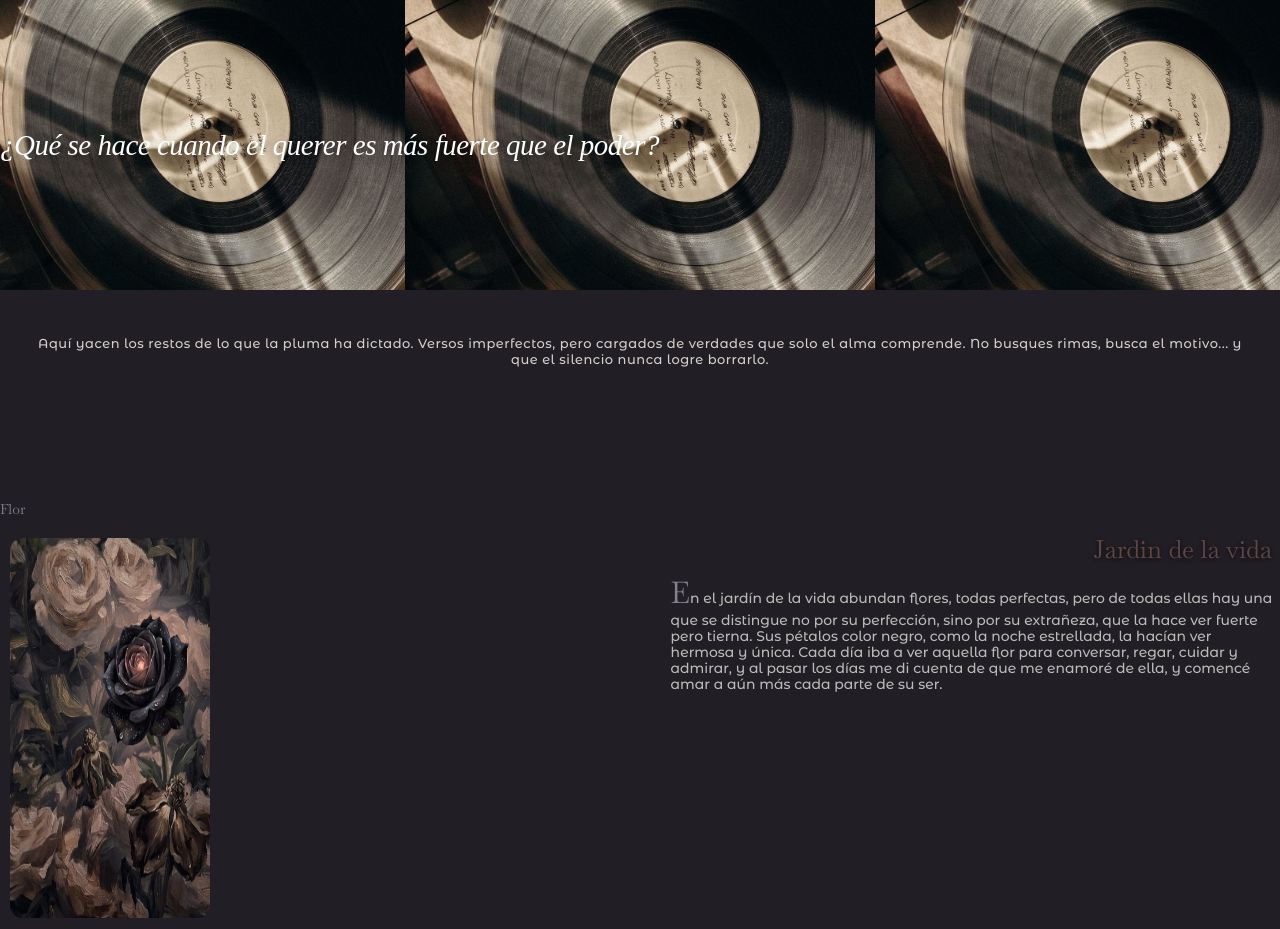
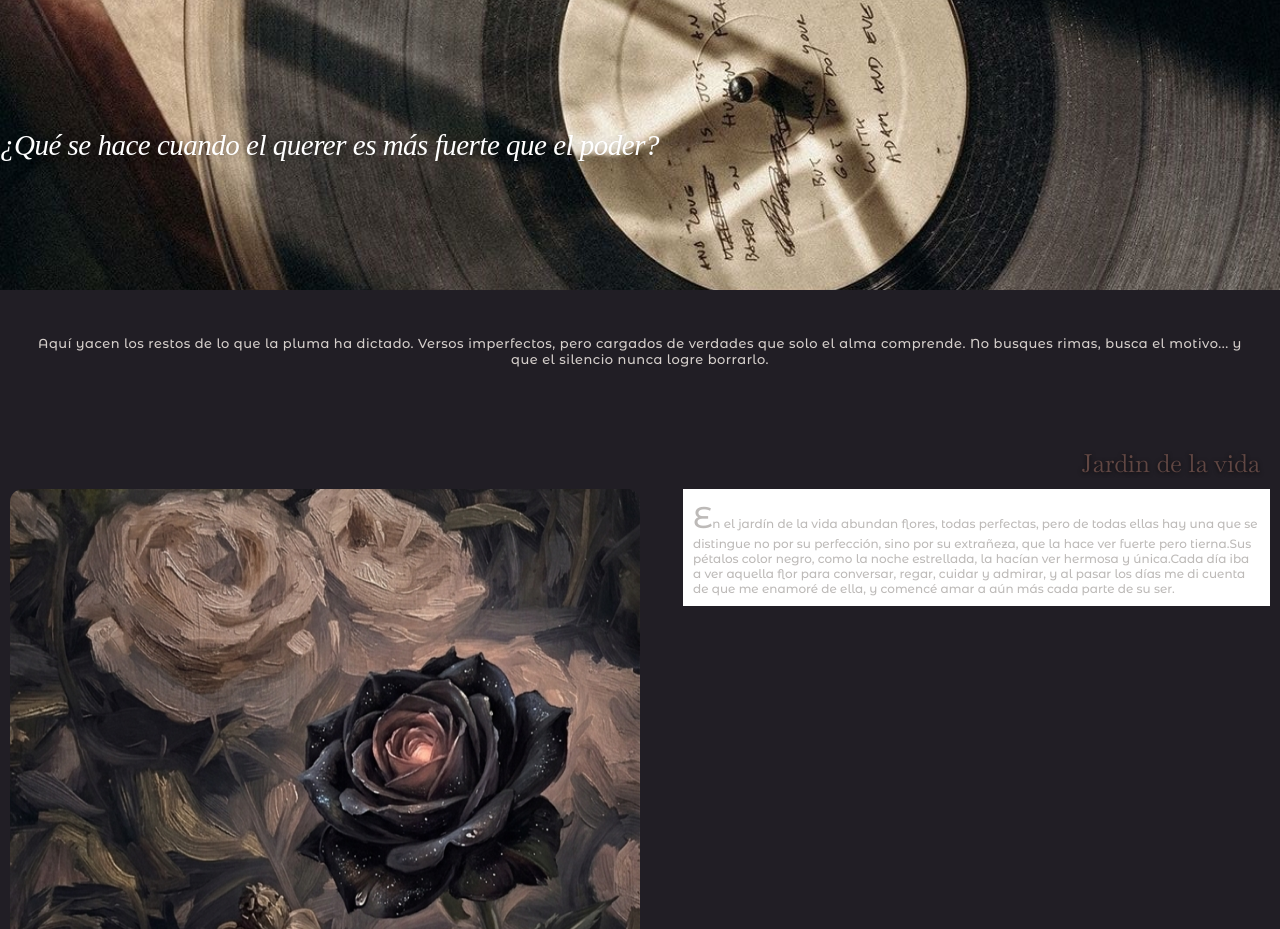
Before and after one commit to enma029/enma029.github.io, a plain HTML site: page index.html in a window 1280 px wide. Shown: the top 929 px of the page. Drawn offline with Linux system fonts and the light colour scheme; a web font is replaced by a local one.

Commit message:
Add files via upload

```diff
--- a/index.html
+++ b/index.html
@@ -18,22 +18,22 @@
                 <p class="introduccion"> Aquí yacen los restos de lo que la pluma ha dictado. Versos imperfectos, pero cargados de verdades que solo el alma comprende. No busques rimas, busca el motivo... y que el silencio nunca logre borrarlo.   </p>
             </div>
         </div>
+
+        <!-- Poemas -->
     <section class="Galeria-Poemas">
         <article >
-            <span>Flor</span>
                 <div class="box_jardin">
-                    <img class=" img__Poemas img--jardin" src="images/jardin.png" alt="Una flor negra en campo de flores">
-                <h2 class="Derecha">Jardin de la vida</h2>
-                        <p class="text__jardin"><span class="mayuscula"> E</span>n el jardín de la vida abundan flores, todas perfectas, pero de todas ellas hay una que se distingue no por su perfección, sino por su extrañeza, que la hace ver fuerte pero tierna.
-                                    Sus pétalos color negro, como la noche estrellada, la hacían  ver hermosa y única.
-                                    Cada día iba a ver aquella flor para conversar, regar, cuidar y admirar,  y al pasar los días me di cuenta de que  me enamoré de ella, y comencé amar a aún más cada parte de su ser.
-                                    </p>
+                    <h2>Jardin de la vida</h2>
+                            <div class="Contenedor__superior" >
+                                <img class="img--jardin" src="images/jardin.png" alt="Una flor negra en campo de flores">
+                                            <p class="text__jardin"><span class="mayuscula">E</span>n el jardín de la vida abundan flores, todas perfectas, pero de todas ellas hay una que se distingue no por su perfección, sino por su extrañeza, que la hace ver fuerte pero tierna.Sus pétalos color negro, como la noche estrellada, la hacían  ver hermosa y única.Cada día iba a ver aquella flor para conversar, regar, cuidar y admirar,  y al pasar los días me di cuenta de que  me enamoré de ella, y comencé amar a aún más cada parte de su ser.
+                                            </p>
+                        </div>
                     </div>
-                                    <p class="text__jardin2" >Su belleza era como ver un atardecer que tiñe el cielo de recuerdos perdidos, su sonrisa era como un rayo de sol que te iluminaba el día , su aroma era dulce y refrescante, su compañía se sentia cálido y pura, haciéndote desear que todo sea eterno... pero nada es eterno.
-                                    Ya que una flor no es eterna, a menos que la mates, es mejor solo quedar con los recuerdos, que dañar sus pétalos.
-                                    Pero siempre habrá un ricon en mis memorias donde está la flor negra, de la cual me enamoré a primera vista.
-                                    </p>
-
+                            <p class="text__jardin2" >Su belleza era como ver un atardecer que tiñe el cielo de recuerdos perdidos, su sonrisa era como un rayo de sol que te iluminaba el día , su aroma era dulce y refrescante, su compañía se sentia cálido y pura, haciéndote desear que todo sea eterno... pero nada es eterno.
+                            Ya que una flor no es eterna, a menos que la mates, es mejor solo quedar con los recuerdos, que dañar sus pétalos.
+                            Pero siempre habrá un ricon en mis memorias donde está la flor negra, de la cual me enamoré a primera vista.
+                            </p>
     </article>
     </section>
 </body>
--- a/styles.css
+++ b/styles.css
@@ -5,15 +5,14 @@ body{
     box-sizing: border-box;
     overflow-x: hidden;
 }
-/*Contenido*/
+/* title */
 .fondo{
     width: 100%;
-    height: 290px;
+    min-height: 290px;
     background-image:url("images/753b54c6f2a0ba5e2d9657b94ee34ed1.jpg");
-    background-size: 470px;
+    background-size: cover;
     background-position: center;
     box-sizing: border-box;
-
     display: flex;
     align-items: center;
 }
@@ -21,7 +20,6 @@ h1{
     font-family: 'Cormorant', serif;
     font-style: italic;
     font-weight: 400;
-    text-align: center;
     color: #ffffff;
     margin: 0;
     font-size: 29px;
@@ -30,7 +28,6 @@ h1{
     text-shadow: 0 2px 10px rgba(0,0,0,0.3);}
 .box_intro{
     width: 100%;
-    height: 180px;
     margin-bottom: 30px;
 }
 .introduccion{
@@ -44,61 +41,55 @@ h1{
     letter-spacing: 0.5px;
     color: #d6d0cc;
 }
+/* Contenido */
 .Galeria-Poemas{
     margin: 0;
     width:100% ;
     min-height: 100vh;
     box-sizing: border-box;
 }
-.Derecha{
-
+.box_jardin{
+    padding: 10px;
 }
-span{
-    color:#83808c ;
-    font-family:"Baskervville";
-    font-weight: 200;
-    font-size: 14px;
-}
-.box_jardin{
-    position: relative;
-    height: 400px;
+.Contenedor__superior{
+    display: flex;
+    align-items: flex-start;
+    justify-content: space-between;
+    gap: 10px;
+    margin-bottom: 8px;
 }
 h2{
-    position: absolute;
-    right: 0;
     font-size: 25px;
-    margin-top: 15px;
-    margin-right: 8px;
-    color: #614743;
+    margin: 10px;
+    text-align: end;
+    color:#614743;
     font-family:"Baskervville";
     font-weight: 700;
     text-shadow: 0 1px 4px rgba(0, 0, 0, 0.688);
 }
-.img__Poemas{
-    width: 200px;
-    height: 380px;
+.img--jardin{
+    width: 50%;
+    height: auto;
     border-radius: 13px;
-    position: absolute;
-    margin-top:20px;
-    margin-left: 10px;
+}
+.box__text-jardin{
+
 }
 .text__jardin{
-    width: 48%;
-    margin-left: auto;
+    width: 45%;
+    background-color: #ffffff;
     color:#bdbab8;
-    font-family: Monzerrat;
-    box-sizing: border-box;
-    font-size: 13.93px;
-    padding: 5px;
-    right:0;
-    position: absolute;
-    margin-top: 50px;
+    font-family:"Monzerrat";
+    font-size: 12px;
+    padding: 10px;
+    margin: 0;
 }
 .mayuscula{
     font-size: 30px;
 }
 .text__jardin2{
-    width: 50%;
+    max-width: 50%;
+    margin-top: 0;
     padding: 5px;
     font-size: 14px;
     color:#bdbab8;
```
